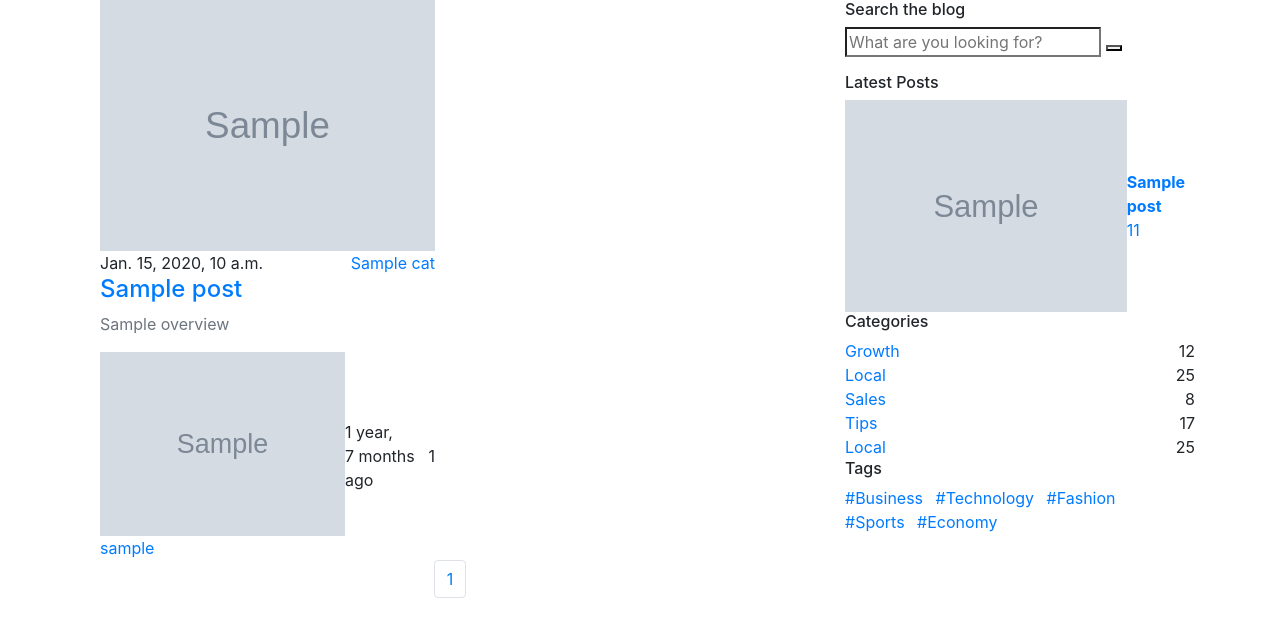
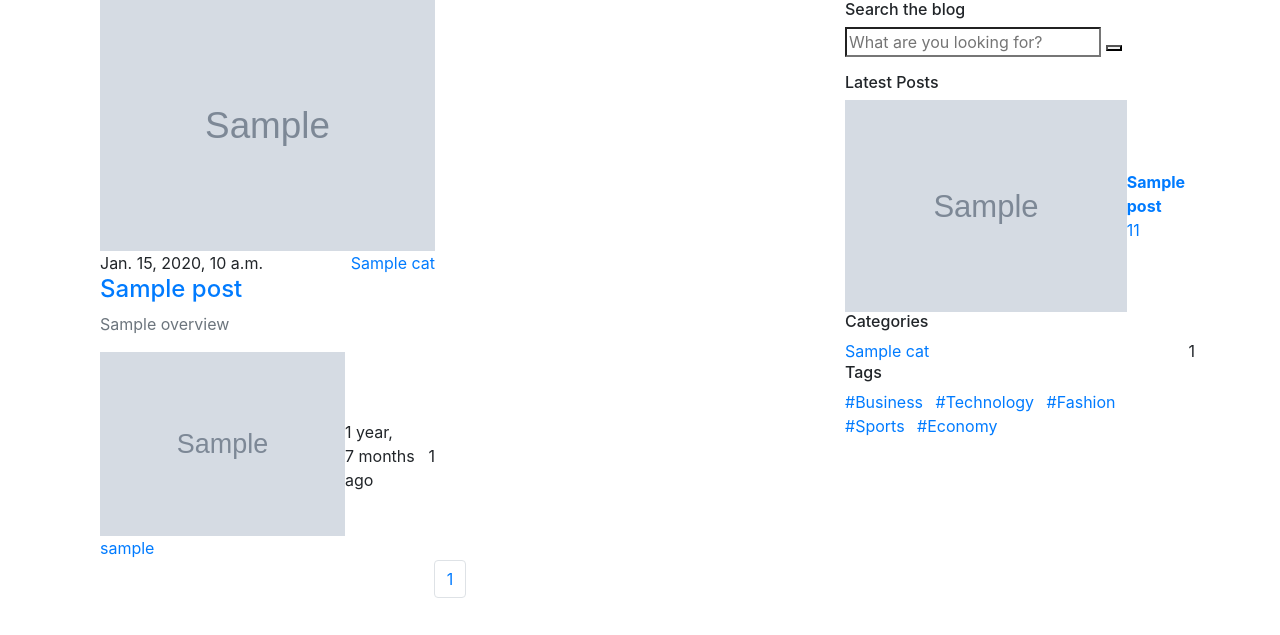
Before and after one commit to Communard12a/AnyblogTwo, a Django app: template src/templates/blog.html in a window 1280 px wide. Shown: the part 86-721 px from the top of the page. Run offline with Django 3.2, Linux system fonts and the light colour scheme; the template is opened without the code that fills it: most values are stand-ins (such as "Sample title", 1, 10 or a date in 2020); grey boxes marked "Sample" are stand-in pictures; some libraries are stand-ins or nearby versions.

Commit message:
Боковая колонка. Раздел "категории" (Categories) работает.

```diff
--- a/src/templates/sidebar.html
+++ b/src/templates/sidebar.html
@@ -38,11 +38,12 @@
             <header>
               <h3 class="h6">Categories</h3>
             </header>
-            <div class="item d-flex justify-content-between"><a href="#">Growth</a><span>12</span></div>
-            <div class="item d-flex justify-content-between"><a href="#">Local</a><span>25</span></div>
-            <div class="item d-flex justify-content-between"><a href="#">Sales</a><span>8</span></div>
-            <div class="item d-flex justify-content-between"><a href="#">Tips</a><span>17</span></div>
-            <div class="item d-flex justify-content-between"><a href="#">Local</a><span>25</span></div>
+            {% for cat in category_count %}
+            <div class="item d-flex justify-content-between">
+              <a href="#">{{ cat.categories__title }}</a>
+              <span>{{ cat.categories__title__count }}</span>
+            </div>
+            {% endfor %}
           </div>
           <!-- Widget [Tags Cloud Widget]-->
           <div class="widget tags">
```
Also changed, not shown: src/posts/views.py (+10 -1 lines), src/ReadMe.txt.
